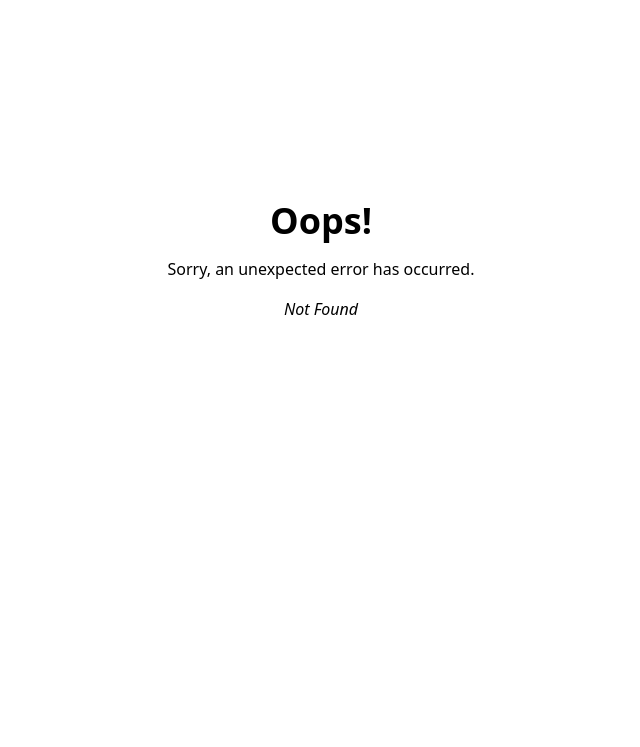
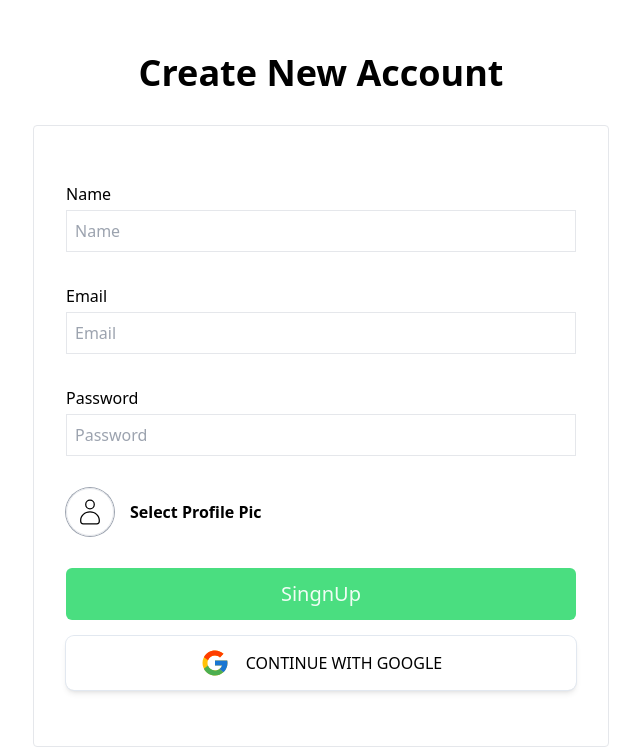
Before and after one commit to rahulkumar900/react-auth, a React (Vite) app in the folder auth-frontend/: page /signup in a window 1280 px wide. Before the commit this address had no page. Shown: the part 139-886 px from the top of the page, without its empty margins (319-959 px from the left). Before the commit the page ends 800 px from the top, so only its background shows below. Built offline with nearby package versions, Linux system fonts and the light colour scheme.

Commit message:
dasasdasdasdas

```diff
--- a/auth-frontend/firebase.js
+++ b/auth-frontend/firebase.js
@@ -13,7 +13,7 @@ const firebaseConfig = {
   storageBucket: "react-auth-e85e3.appspot.com",
   messagingSenderId: "252202228144",
   appId: "1:252202228144:web:f15fc6289ba72f3f995e75",
-  measurementId: "G-XZPG4CKDB9"
+  measurementId: "G-XZPG4CKDB9",
 };
 
 // Initialize Firebase
--- a/auth-frontend/package.json
+++ b/auth-frontend/package.json
@@ -14,6 +14,7 @@
     "firebase": "^10.7.1",
     "react": "^18.2.0",
     "react-dom": "^18.2.0",
+    "react-icons": "^5.0.0",
     "react-redux": "^8.1.1",
     "react-router-dom": "^6.11.2",
     "redux-persist": "^6.0.0"
--- a/auth-frontend/src/components/Oauth.jsx
+++ b/auth-frontend/src/components/Oauth.jsx
@@ -1,6 +1,7 @@
 import React from "react";
 import { GoogleAuthProvider, getAuth, signInWithPopup } from "firebase/auth";
 import { useGoogleMutation } from "../slices/userQuery";
+import { FcGoogle } from "react-icons/fc";
 import { signInStart, setCredentials } from "../slices/authSlice";
 import { app } from "../../firebase";
 import { useDispatch } from "react-redux";
@@ -34,9 +35,10 @@ export default function Oauth() {
     <button
       onClick={handleGoogleClick}
       type="button"
-      className="bg-red-700 text-white p-3 w-full rounded-lg uppercase hover:opacity-95"
+      className="flex gap-4 items-center justify-center shadow-md ring-1 ring-slate-200 p-3 w-full rounded-lg uppercase hover:opacity-95"
     >
-      Continue with google
+      <FcGoogle size={30} />
+      <span className="text-md"> Continue with google</span>
     </button>
   );
 }
--- a/auth-frontend/src/main.jsx
+++ b/auth-frontend/src/main.jsx
@@ -9,6 +9,7 @@ import ErrorPage from "./components/errorPage";
 import Login from "./pages/login";
 import { RouterProvider, createBrowserRouter } from "react-router-dom";
 import Home from "./pages/Home";
+import SingnUp from "./pages/signup";
 
 const router = createBrowserRouter([
   {
@@ -26,6 +27,10 @@ const router = createBrowserRouter([
     path: "/login",
     element: <Login />,
   },
+  {
+    path: "/signup",
+    element: <SingnUp />,
+  },
 ]);
 
 ReactDOM.createRoot(document.getElementById("root")).render(
--- a/auth-frontend/src/pages/login.jsx
+++ b/auth-frontend/src/pages/login.jsx
@@ -1,9 +1,10 @@
 /* eslint-disable react-hooks/rules-of-hooks */
 import { useState } from "react";
-import { Navigate, useNavigate } from "react-router-dom";
+import { useNavigate } from "react-router-dom";
 import { useDispatch } from "react-redux";
 import { setCredentials } from "../slices/authSlice";
 import { useLoginMutation } from "../slices/userQuery";
+
 import Oauth from "../components/Oauth";
 export default function login() {
   const dispatch = useDispatch();
@@ -41,7 +42,7 @@ export default function login() {
     <div className="flex mt-48 justify-center items-center ">
       <div className="  w-full  max-w-xl space-y-8  ">
         <h2 className="text-4xl font-bold text-center ">Login</h2>
-        <div className="space-y-4 p-8 border shadow-md rounded ">
+        <div className="space-y-8 px-8 py-14 border  rounded ">
           <div className="flex flex-col space-y-1">
             <label htmlFor="email">Email</label>
             <input
@@ -66,17 +67,18 @@ export default function login() {
               autoComplete="true"
             />
           </div>
-
+          <div className="space-y-4">
             <button
               type="Submit"
               onClick={handleSubmit}
-            className="bg-green-600 text-white text-xl w-full p-3 rounded-md"
+              className="bg-green-400 text-green-50 text-xl w-full p-3 rounded-md"
             >
-            Submit
+              Login
             </button>
             <Oauth />
           </div>
         </div>
       </div>
+    </div>
   );
 }
--- /dev/null
+++ b/auth-frontend/src/pages/signup.jsx
@@ -0,0 +1,124 @@
+/* eslint-disable react-hooks/rules-of-hooks */
+import { useRef, useState } from "react";
+import { useNavigate } from "react-router-dom";
+import { useDispatch } from "react-redux";
+import { setCredentials } from "../slices/authSlice";
+import { CiUser } from "react-icons/ci";
+import { useLoginMutation } from "../slices/userQuery";
+
+import Oauth from "../components/Oauth";
+export default function SingnUp() {
+  const fileRef = useRef();
+  const dispatch = useDispatch();
+  const navigate = useNavigate();
+  const [user, setUser] = useState({
+    name: "",
+    email: "",
+    avatar: "",
+    password: "",
+  });
+
+  const [login] = useLoginMutation();
+
+  const handlechange = (e) => {
+    const { name, value } = e.target;
+    setUser({ ...user, [name]: value });
+  };
+  const handleSubmit = async (e) => {
+    e.preventDefault();
+
+    // try {
+    //   const res = await login(user);
+    //   if (res.data) {
+    //     dispatch(setCredentials(res.data.user));
+    //     navigate("/");
+    //   } else {
+    //     navigate("/login");
+    //   }
+
+    //   console.log(res.data);
+    // } catch (error) {
+    //   console.log(error);
+    // }
+  };
+  const handleFile = (e) => {
+    e.preventDefault();
+    fileRef.current.click();
+  };
+
+  return (
+    <div className="flex mt-48 justify-center items-center ">
+      <div className="  w-full  max-w-xl space-y-8  ">
+        <h2 className="text-4xl font-bold text-center ">Create New Account</h2>
+        <form className="space-y-8 px-8 py-14 border appearance-none  rounded ">
+          <div className="flex flex-col space-y-1">
+            <label htmlFor="name">Name</label>
+            <input
+              className="p-2 border appearance-none"
+              type="text"
+              id="name"
+              name="name"
+              onChange={handlechange}
+              placeholder="Name"
+              autoComplete
+              required
+            />
+          </div>
+          <div className="flex flex-col space-y-1">
+            <label htmlFor="email">Email</label>
+            <input
+              className="p-2 border appearance-none"
+              type="email"
+              id="email"
+              name="email"
+              onChange={handlechange}
+              placeholder="Email"
+              autoComplete
+              required
+            />
+          </div>
+          <div className="flex flex-col space-y-1">
+            <label htmlFor="password">Password </label>
+            <input
+              className="p-2 border appearance-none"
+              type="password"
+              id="password"
+              name="password"
+              onChange={handlechange}
+              placeholder="Password"
+              autoComplete="true"
+              required
+            />
+          </div>
+          <div className="flex items-center gap-4">
+            <div
+              onClick={() => fileRef.current.click()}
+              className=" border cursor-pointer w-12 h-12 items-center justify-center flex  rounded-full p-2 ring-1 ring-gray-400"
+            >
+              <CiUser size={30} />
+            </div>
+            <span className="font-semibold">Select Profile Pic</span>
+
+            <input
+              ref={fileRef}
+              className="hidden"
+              type="file"
+              accept="image/*"
+              name="profilePic"
+            />
+          </div>
+          <div className="space-y-4">
+            <button
+              type="Submit"
+              onClick={handleSubmit}
+              className="bg-green-400 text-green-50 text-xl w-full p-3 rounded-md"
+            >
+              SingnUp
+            </button>
+            <Oauth />
+          </div>
+        </form>
+      </div>
+    </div>
+  );
+}
```
Also changed, not shown: 1 other file (tests, documents, lock files or other folders). Lines whose indentation alone changed are shown as unchanged.
